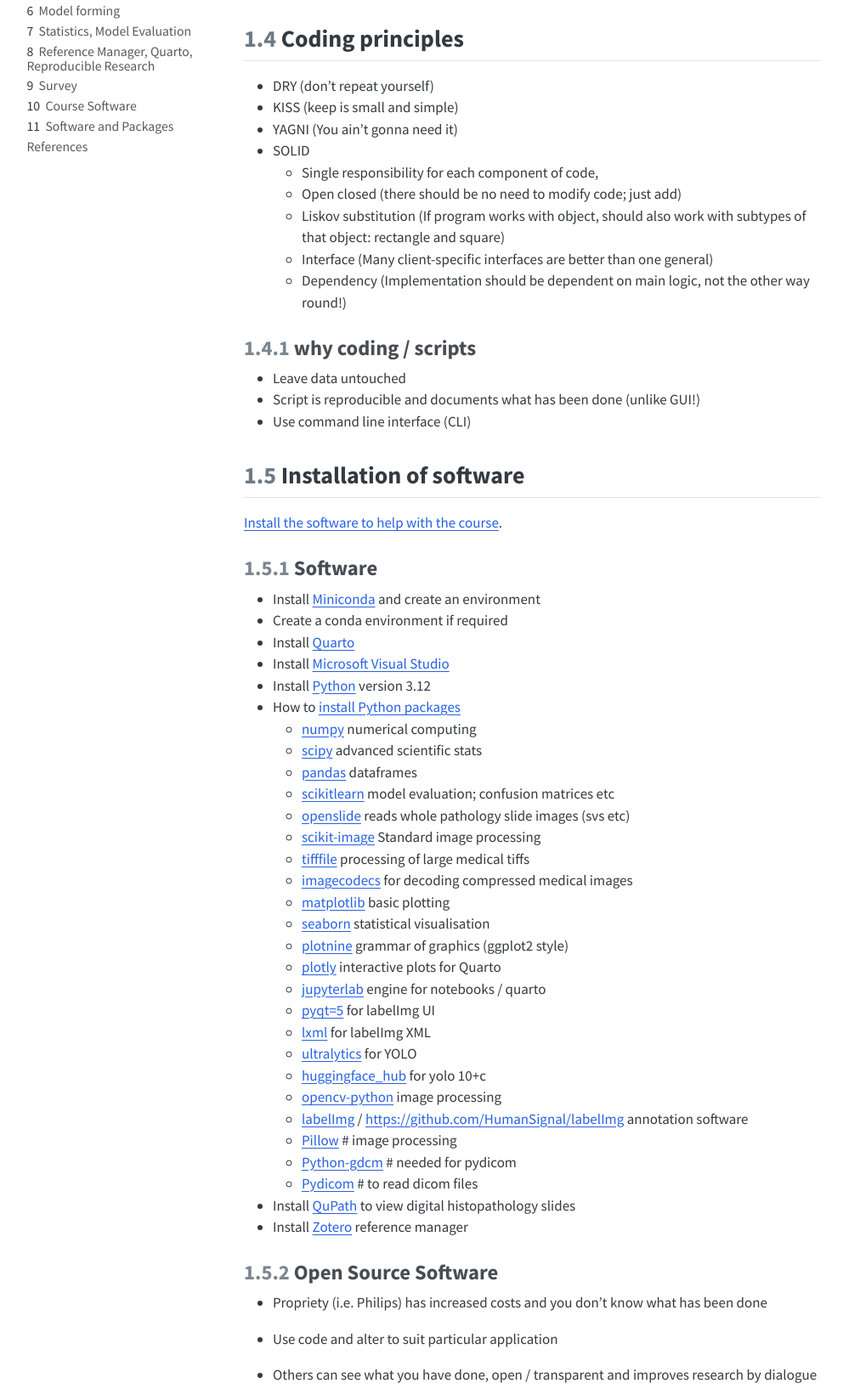
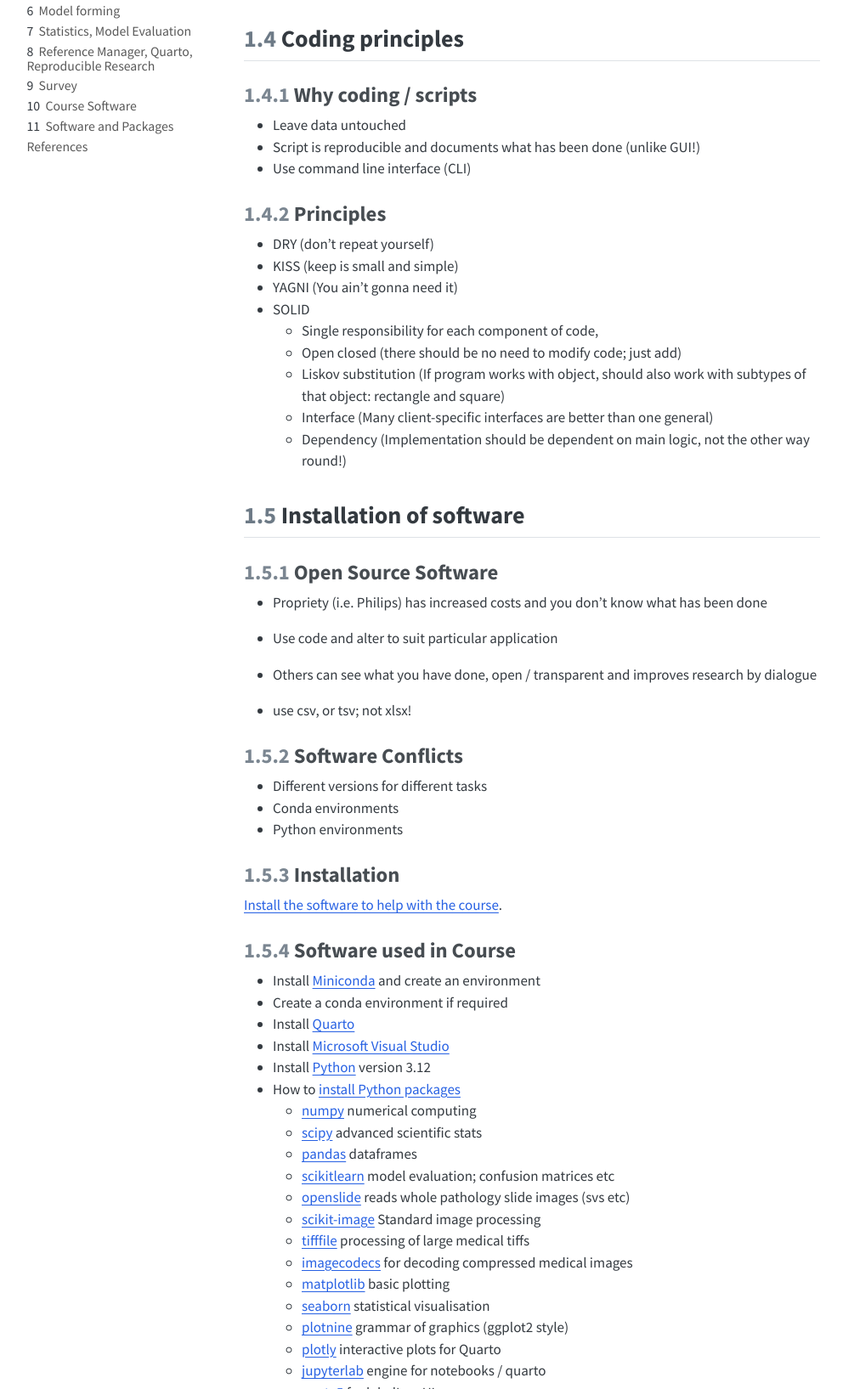
Before and after one commit to coolpaul/msc_comp_path, a plain HTML site: page docs/chapter_1.html in a window 1280 px wide. Shown: the part 459-2094 px from the top of the page at 85% size, without its empty margins (14-1006 px from the left). Drawn offline with Linux system fonts and the light colour scheme.

Commit message:
further update

```diff
--- a/docs/chapter_1.html
+++ b/docs/chapter_1.html
@@ -201,13 +201,15 @@
   <li><a href="#legal-aspects" id="toc-legal-aspects" class="nav-link" data-scroll-target="#legal-aspects"><span class="header-section-number">1.3</span> Legal aspects</a></li>
   <li><a href="#coding-principles" id="toc-coding-principles" class="nav-link" data-scroll-target="#coding-principles"><span class="header-section-number">1.4</span> Coding principles</a>
   <ul class="collapse">
-  <li><a href="#why-coding-scripts" id="toc-why-coding-scripts" class="nav-link" data-scroll-target="#why-coding-scripts"><span class="header-section-number">1.4.1</span> why coding / scripts</a></li>
+  <li><a href="#why-coding-scripts" id="toc-why-coding-scripts" class="nav-link" data-scroll-target="#why-coding-scripts"><span class="header-section-number">1.4.1</span> Why coding / scripts</a></li>
+  <li><a href="#principles" id="toc-principles" class="nav-link" data-scroll-target="#principles"><span class="header-section-number">1.4.2</span> Principles</a></li>
   </ul></li>
   <li><a href="#installation-of-software" id="toc-installation-of-software" class="nav-link" data-scroll-target="#installation-of-software"><span class="header-section-number">1.5</span> Installation of software</a>
   <ul class="collapse">
-  <li><a href="#software" id="toc-software" class="nav-link" data-scroll-target="#software"><span class="header-section-number">1.5.1</span> Software</a></li>
-  <li><a href="#open-source-software" id="toc-open-source-software" class="nav-link" data-scroll-target="#open-source-software"><span class="header-section-number">1.5.2</span> Open Source Software</a></li>
-  <li><a href="#software-conflicts" id="toc-software-conflicts" class="nav-link" data-scroll-target="#software-conflicts"><span class="header-section-number">1.5.3</span> Software Conflicts</a></li>
+  <li><a href="#open-source-software" id="toc-open-source-software" class="nav-link" data-scroll-target="#open-source-software"><span class="header-section-number">1.5.1</span> Open Source Software</a></li>
+  <li><a href="#software-conflicts" id="toc-software-conflicts" class="nav-link" data-scroll-target="#software-conflicts"><span class="header-section-number">1.5.2</span> Software Conflicts</a></li>
+  <li><a href="#installation" id="toc-installation" class="nav-link" data-scroll-target="#installation"><span class="header-section-number">1.5.3</span> Installation</a></li>
+  <li><a href="#software-used-in-course" id="toc-software-used-in-course" class="nav-link" data-scroll-target="#software-used-in-course"><span class="header-section-number">1.5.4</span> Software used in Course</a></li>
   </ul></li>
   <li><a href="#ide" id="toc-ide" class="nav-link" data-scroll-target="#ide"><span class="header-section-number">1.6</span> IDE</a></li>
   <li><a href="#excercise" id="toc-excercise" class="nav-link" data-scroll-target="#excercise"><span class="header-section-number">1.7</span> Excercise</a></li>
@@ -250,6 +252,16 @@
 </section>
 <section id="coding-principles" class="level2" data-number="1.4">
 <h2 data-number="1.4" class="anchored" data-anchor-id="coding-principles"><span class="header-section-number">1.4</span> Coding principles</h2>
+<section id="why-coding-scripts" class="level3" data-number="1.4.1">
+<h3 data-number="1.4.1" class="anchored" data-anchor-id="why-coding-scripts"><span class="header-section-number">1.4.1</span> Why coding / scripts</h3>
+<ul>
+<li>Leave data untouched</li>
+<li>Script is reproducible and documents what has been done (unlike GUI!)</li>
+<li>Use command line interface (CLI)</li>
+</ul>
+</section>
+<section id="principles" class="level3" data-number="1.4.2">
+<h3 data-number="1.4.2" class="anchored" data-anchor-id="principles"><span class="header-section-number">1.4.2</span> Principles</h3>
 <ul>
 <li>DRY (don’t repeat yourself)</li>
 <li>KISS (keep is small and simple)</li>
@@ -264,20 +276,33 @@
 <li>Dependency (Implementation should be dependent on main logic, not the other way round!)</li>
 </ul></li>
 </ul>
-<section id="why-coding-scripts" class="level3" data-number="1.4.1">
-<h3 data-number="1.4.1" class="anchored" data-anchor-id="why-coding-scripts"><span class="header-section-number">1.4.1</span> why coding / scripts</h3>
-<ul>
-<li>Leave data untouched</li>
-<li>Script is reproducible and documents what has been done (unlike GUI!)</li>
-<li>Use command line interface (CLI)</li>
-</ul>
 </section>
 </section>
 <section id="installation-of-software" class="level2" data-number="1.5">
 <h2 data-number="1.5" class="anchored" data-anchor-id="installation-of-software"><span class="header-section-number">1.5</span> Installation of software</h2>
+<section id="open-source-software" class="level3" data-number="1.5.1">
+<h3 data-number="1.5.1" class="anchored" data-anchor-id="open-source-software"><span class="header-section-number">1.5.1</span> Open Source Software</h3>
+<ul>
+<li><p>Propriety (i.e.&nbsp;Philips) has increased costs and you don’t know what has been done</p></li>
+<li><p>Use code and alter to suit particular application</p></li>
+<li><p>Others can see what you have done, open / transparent and improves research by dialogue</p></li>
+<li><p>use csv, or tsv; not xlsx!</p></li>
+</ul>
+</section>
+<section id="software-conflicts" class="level3" data-number="1.5.2">
+<h3 data-number="1.5.2" class="anchored" data-anchor-id="software-conflicts"><span class="header-section-number">1.5.2</span> Software Conflicts</h3>
+<ul>
+<li>Different versions for different tasks</li>
+<li>Conda environments</li>
+<li>Python environments</li>
+</ul>
+</section>
+<section id="installation" class="level3" data-number="1.5.3">
+<h3 data-number="1.5.3" class="anchored" data-anchor-id="installation"><span class="header-section-number">1.5.3</span> Installation</h3>
 <p><a href="./software.html">Install the software to help with the course</a>.</p>
-<section id="software" class="level3" data-number="1.5.1">
-<h3 data-number="1.5.1" class="anchored" data-anchor-id="software"><span class="header-section-number">1.5.1</span> Software</h3>
+</section>
+<section id="software-used-in-course" class="level3" data-number="1.5.4">
+<h3 data-number="1.5.4" class="anchored" data-anchor-id="software-used-in-course"><span class="header-section-number">1.5.4</span> Software used in Course</h3>
 <ul>
 <li>Install <a href="https://www.anaconda.com/docs/getting-started/miniconda/main">Miniconda</a> and create an environment</li>
 <li>Create a conda environment if required</li>
@@ -311,23 +336,6 @@
 </ul></li>
 <li>Install <a href="https://qupath.github.io/">QuPath</a> to view digital histopathology slides</li>
 <li>Install <a href="https://www.zotero.org/">Zotero</a> reference manager</li>
-</ul>
-</section>
-<section id="open-source-software" class="level3" data-number="1.5.2">
-<h3 data-number="1.5.2" class="anchored" data-anchor-id="open-source-software"><span class="header-section-number">1.5.2</span> Open Source Software</h3>
-<ul>
-<li><p>Propriety (i.e.&nbsp;Philips) has increased costs and you don’t know what has been done</p></li>
-<li><p>Use code and alter to suit particular application</p></li>
-<li><p>Others can see what you have done, open / transparent and improves research by dialogue</p></li>
-<li><p>use csv, or tsv; not xlsx!</p></li>
-</ul>
-</section>
-<section id="software-conflicts" class="level3" data-number="1.5.3">
-<h3 data-number="1.5.3" class="anchored" data-anchor-id="software-conflicts"><span class="header-section-number">1.5.3</span> Software Conflicts</h3>
-<ul>
-<li>Different versions for different tasks</li>
-<li>Conda environments</li>
-<li>Python environments</li>
 </ul>
 </section>
 </section>
```
Also changed, not shown: docs/chapter_4.html (+1 -0 lines), docs/search.json (+3 -3 lines).
